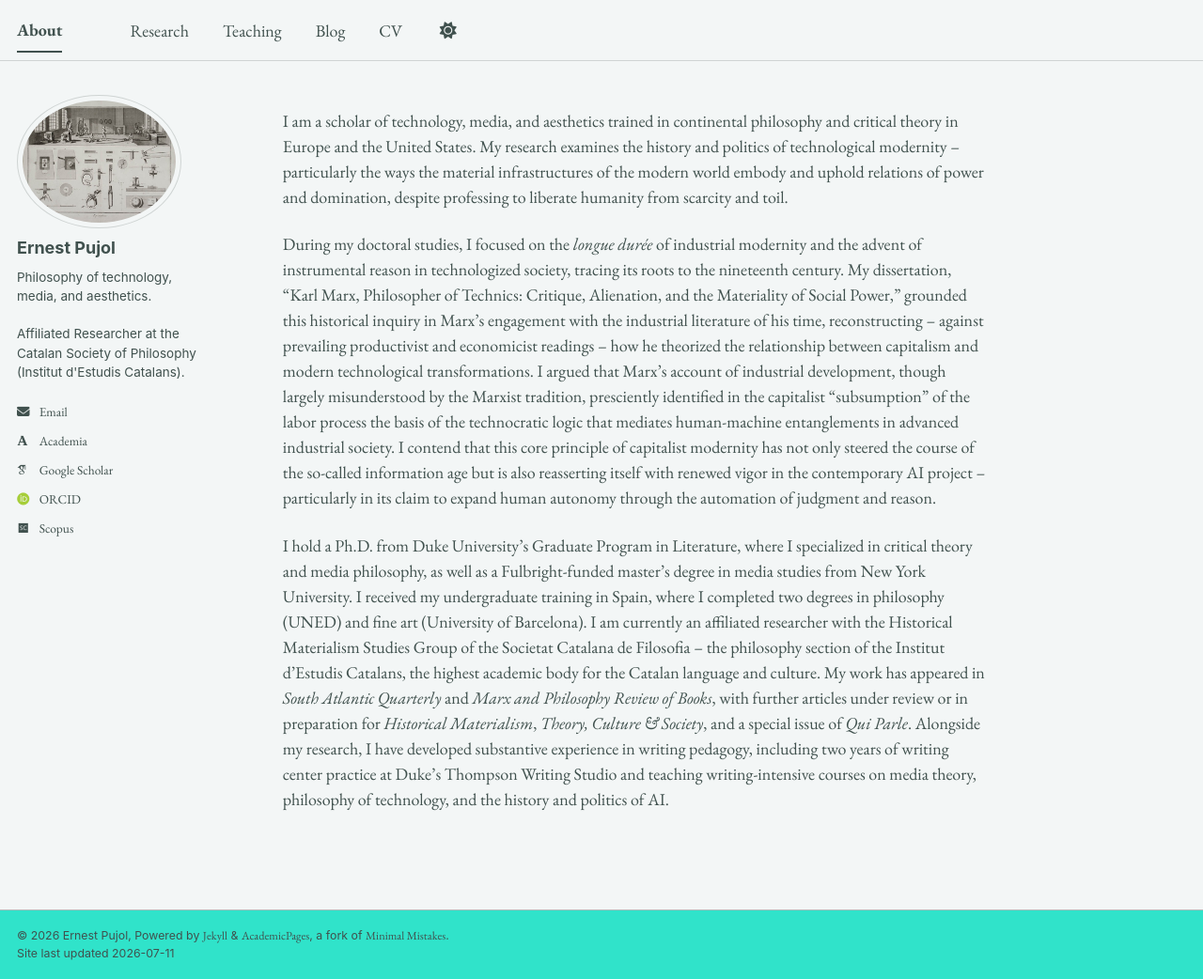
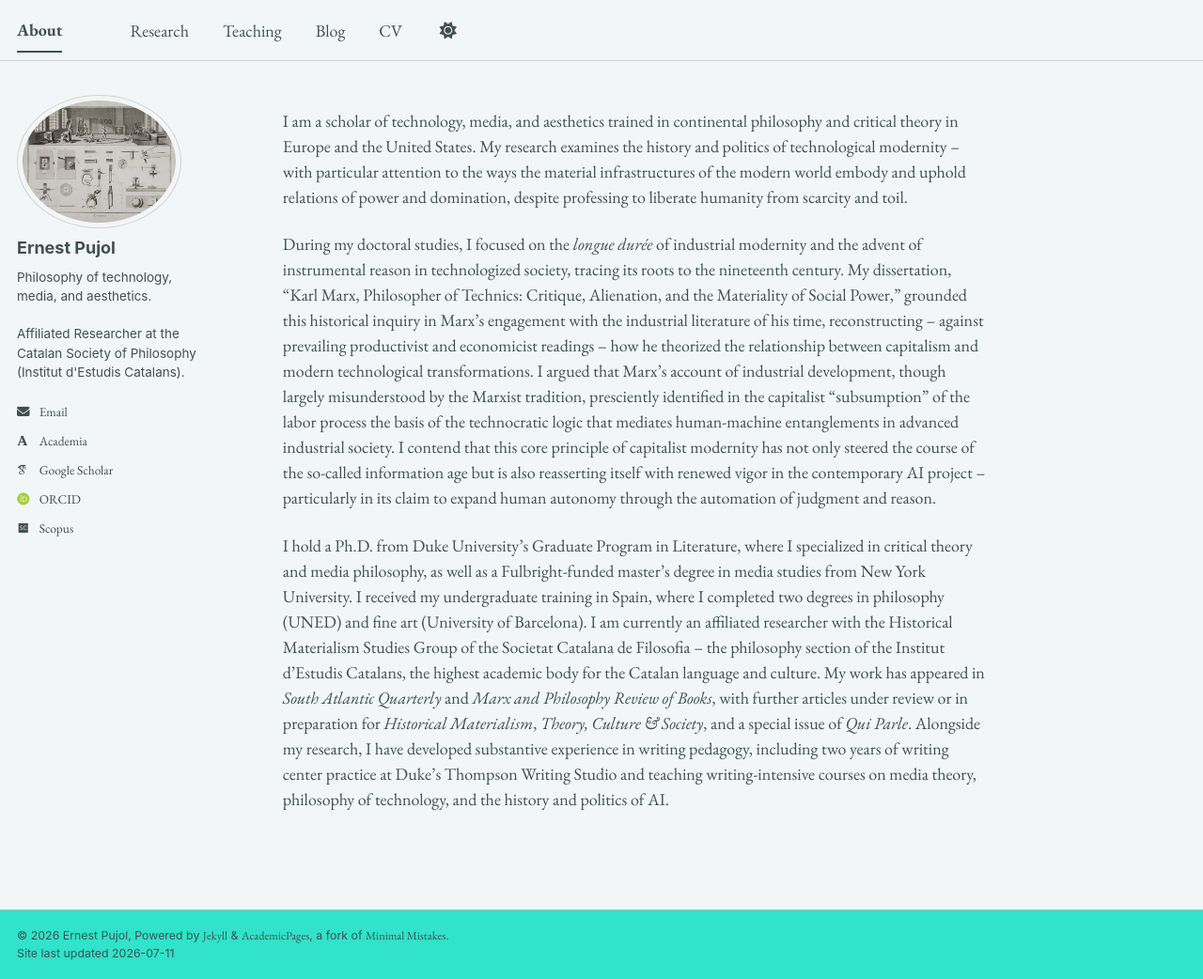
Before and after one commit to epujol90/epujol90.github.io, a Jekyll site: the page built from _pages/about.md, in a window 1280 px wide and 1042 px high. Shown: the whole window at 94% size. Built offline with Jekyll 4.4.1, drawn with Linux system fonts in a browser that asks for light colours; some web fonts are replaced; a script bundle is joined from its source files by our own code; library files that are not in the unit come from our copies.

Commit message:
Update about.md

```diff
--- a/_pages/about.md
+++ b/_pages/about.md
@@ -6,7 +6,7 @@ redirect_from:
   - /about/
   - /about.html
 ---
-I am a scholar of technology, media, and aesthetics trained in continental philosophy and critical theory in Europe and the United States. My research examines the history and politics of technological modernity -- particularly the ways the material infrastructures of the modern world embody and uphold relations of power and domination, despite professing to liberate humanity from scarcity and toil.
+I am a scholar of technology, media, and aesthetics trained in continental philosophy and critical theory in Europe and the United States. My research examines the history and politics of technological modernity -- with particular attention to the ways the material infrastructures of the modern world embody and uphold relations of power and domination, despite professing to liberate humanity from scarcity and toil.
 
 During my doctoral studies, I focused on the _longue durée_ of industrial modernity and the advent of instrumental reason in technologized society, tracing its roots to the nineteenth century. My dissertation, “Karl Marx, Philosopher of Technics: Critique, Alienation, and the Materiality of Social Power,” grounded this historical inquiry in Marx’s engagement with the industrial literature of his time, reconstructing -- against prevailing productivist and economicist readings -- how he theorized the relationship between capitalism and modern technological transformations. I argued that Marx’s account of industrial development, though largely misunderstood by the Marxist tradition, presciently identified in the capitalist "subsumption" of the labor process the basis of the technocratic logic that mediates human-machine entanglements in advanced industrial society. I contend that this core principle of capitalist modernity has not only steered the course of the so-called information age but is also reasserting itself with renewed vigor in the contemporary AI project -- particularly in its claim to expand human autonomy through the automation of judgment and reason.
 
```
